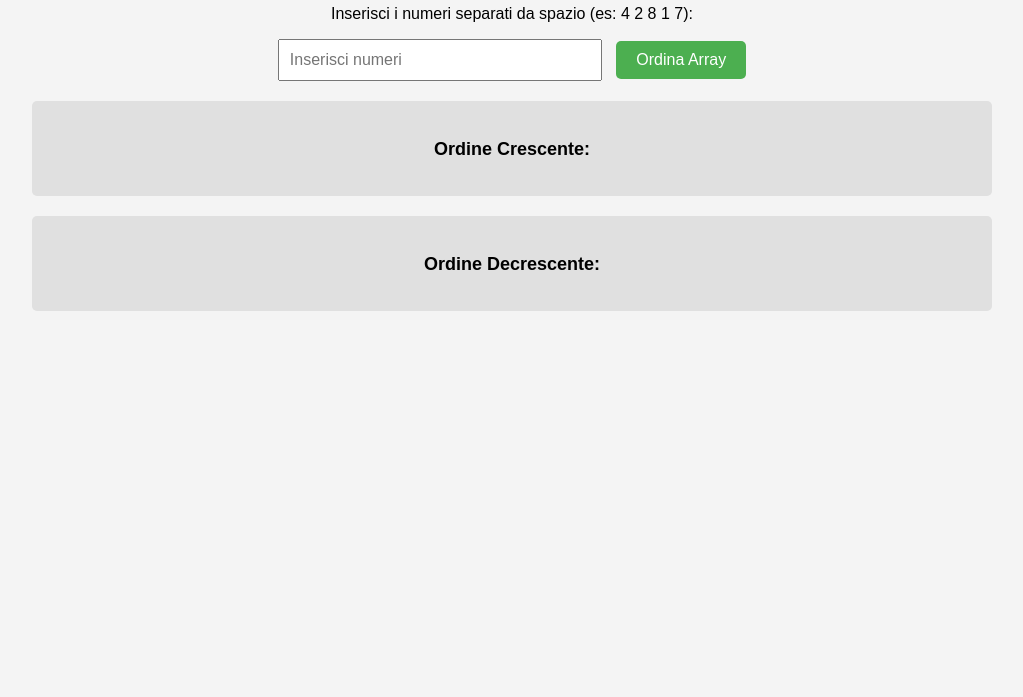
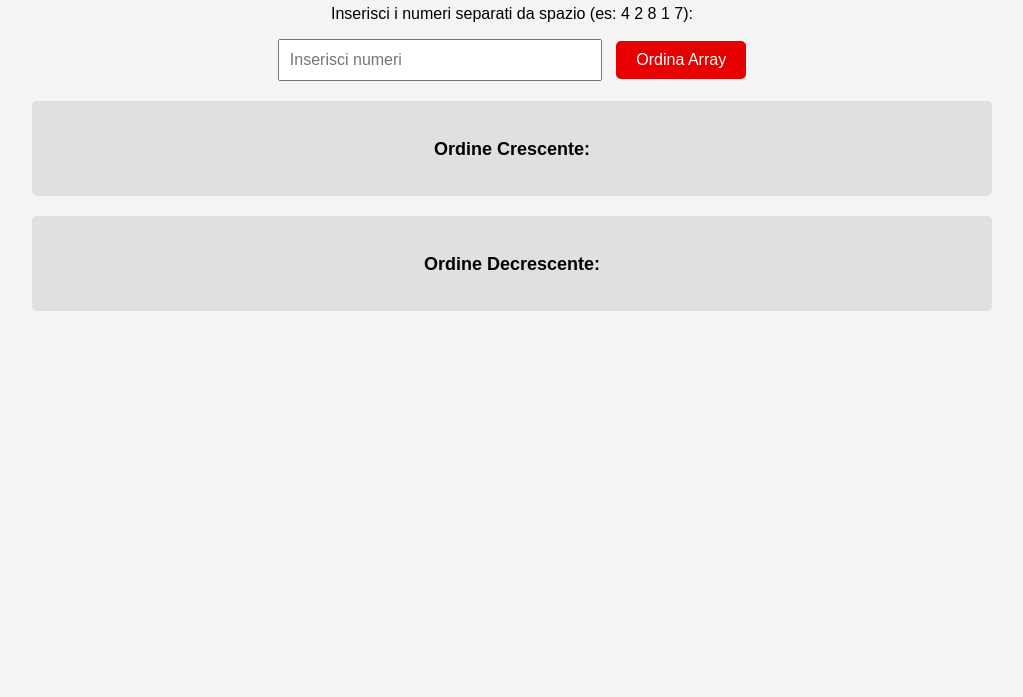
Before and after one commit to Laerte-7/TPS--, a plain HTML site: page ordinamentoArray.html in a window 1280 px wide. Shown: the part 103-800 px from the top of the page, without its empty margins (128-1151 px from the left). Drawn offline with Linux system fonts and the light colour scheme.

Commit message:
Update ordinamentoArray.html

```diff
--- a/ordinamentoArray.html
+++ b/ordinamentoArray.html
@@ -26,7 +26,7 @@
             padding: 10px 20px;
             font-size: 16px;
             cursor: pointer;
-            background-color: #4CAF50;
+            background-color: #e80000;
             color: white;
             border: none;
             border-radius: 5px;
```
